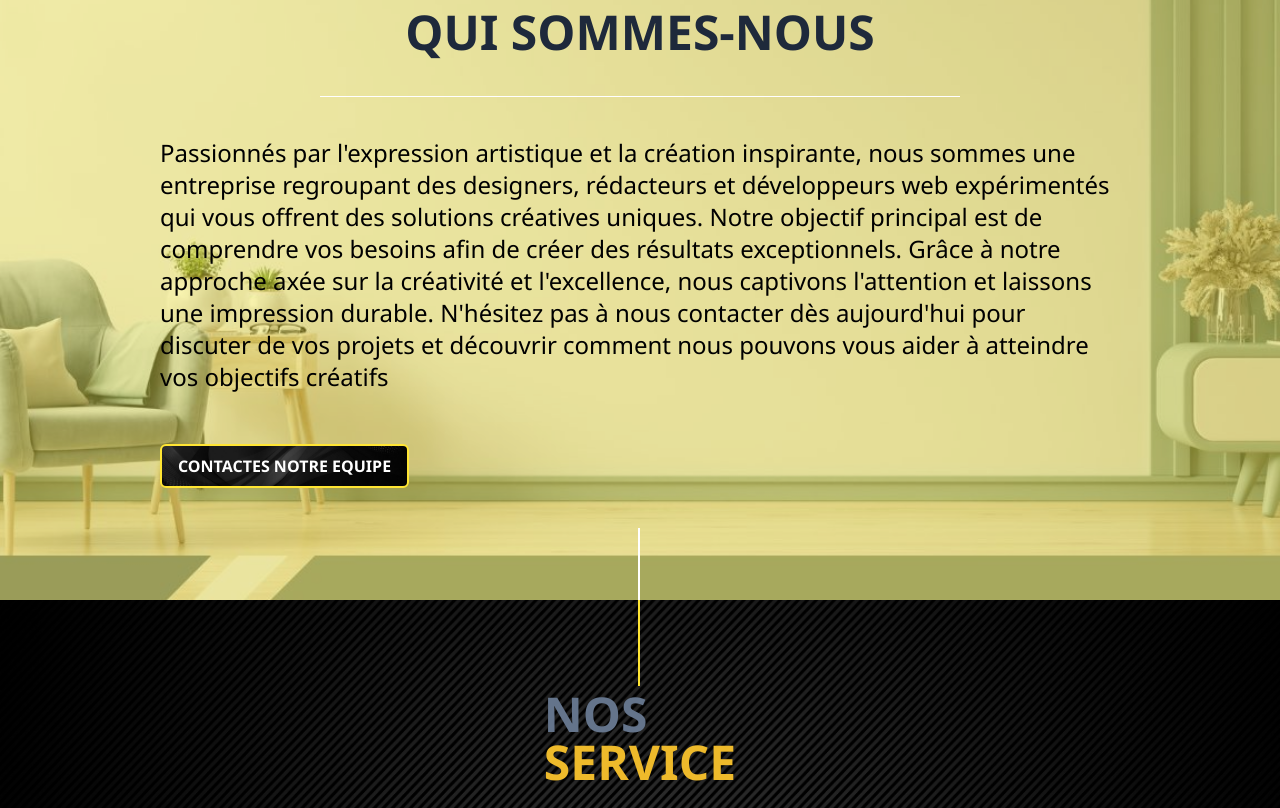
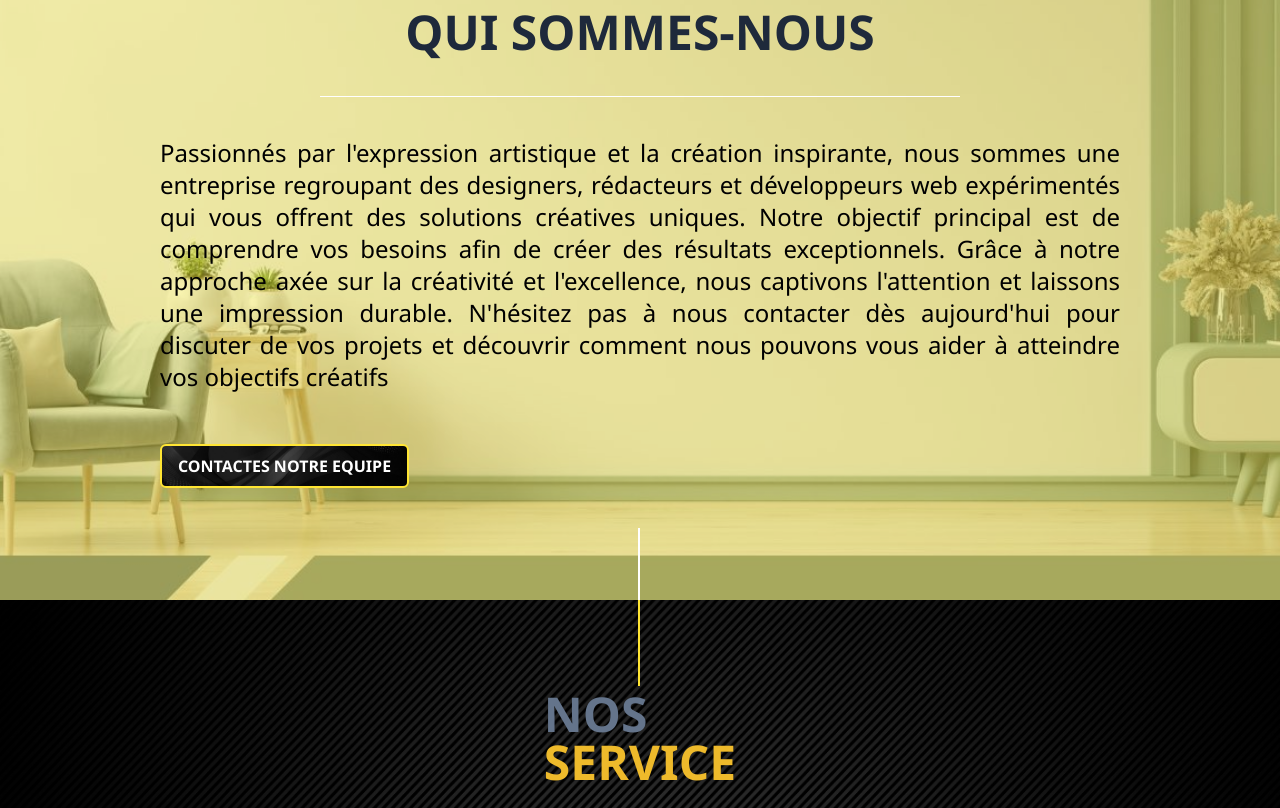
Before and after one commit to FabCode67/creativa-poeta-fn, a React (Vite) app: page / in a window 1280 px wide. Shown: the part 1000-1808 px from the top of the page. Built offline with nearby package versions, Linux system fonts and the light colour scheme; no server answers.

Commit message:
justfying

```diff
--- a/src/components/About.tsx
+++ b/src/components/About.tsx
@@ -6,20 +6,20 @@ const About = () => {
     <section id="about" className="about   h-fit min-h-screen  flex flex-col justify-center items-center text-f relative">
       <div className="main_about h-fit  laptop:py-0 desktop:py-0 tablet:py-0 phone:py-0 pb-12 min-h-screen backdrop-blur-xs flex flex-col justify-center items-center text-center relative" style={{ backgroundColor: 'rgba(245, 233, 66,0.4)' }}>
         <div className="laptop:mt-[0%] tablet:mt-[0%] laptop:space-y-10 space-y-5 mt-[0rem]">
-          <div className="flex justify-center flex-col laptop:space-y-10 space-y-5 laptop:w-[50%] w-[90%] tablet:w-[70%] mx-auto">
-            <div className="flex justify-center flex-col laptop:space-y-5 space-x-3">
+          <div className="flex justify-evenly flex-col laptop:space-y-10 space-y-5 laptop:w-[50%] w-[90%] tablet:w-[70%] mx-auto">
+            <div className="flex justify-evenly flex-col laptop:space-y-5 space-x-3">
               {/* <div className="flex justify-center">
                 <h1 className="laptop:text-2xl text-md font-bold text-black mx-0 animate-fade-in  animate-bounce">SALUT</h1>
               </div> */}
-              <div className="flex justify-center">
+              <div className="flex justify-evenly">
                 <h1 className="laptop:text-5xl tablet:text-3xl text-2xl font-bold text-slate-800 mx-0 animate-fade-in animate-bounce underline-offset-6">QUI SOMMES-NOUS </h1>
               </div>
             </div>
-            <div className="flex justify-center mx-auto h-px bg-white animate-bounce w-full">
+            <div className="flex justify-evenly mx-auto h-px bg-white animate-bounce w-full">
             </div>
           </div>
-          <div className="flex justify-center laptop:px-40 px-4">
-            <h1 className="laptop:text-2xl leading-relaxed	 tablet:text-2xl text-slate-80 mx-0 animate-fade-in animate-bounce underline-offset-6 text-left">Passionnés par l'expression artistique et la création inspirante, nous sommes une entreprise regroupant des designers, rédacteurs et développeurs web expérimentés qui vous offrent des solutions créatives uniques. Notre objectif principal est de comprendre vos besoins afin de créer des résultats exceptionnels. Grâce à notre approche axée sur la créativité et l'excellence, nous captivons l'attention et laissons une impression durable. N'hésitez pas à nous contacter dès aujourd'hui pour discuter de vos projets et découvrir comment nous pouvons vous aider à atteindre vos objectifs créatifs</h1>
+          <div className="flex justify-evenly laptop:px-40 px-4">
+            <h1 className="laptop:text-2xl leading-relaxed tablet:text-2xl text-slate-80 mx-0 animate-fade-in animate-bounce underline-offset-6 text- text-justify justify-evenly">Passionnés par l'expression artistique et la création inspirante, nous sommes une entreprise regroupant des designers, rédacteurs et développeurs web expérimentés qui vous offrent des solutions créatives uniques. Notre objectif principal est de comprendre vos besoins afin de créer des résultats exceptionnels. Grâce à notre approche axée sur la créativité et l'excellence, nous captivons l'attention et laissons une impression durable. N'hésitez pas à nous contacter dès aujourd'hui pour discuter de vos projets et découvrir comment nous pouvons vous aider à atteindre vos objectifs créatifs</h1>
           </div>
         </div>
         <div className="very-top laptop:h-[13%] tablet:h-[13%] phone:h-[10%] h-[8%] laptop:w-[10%] w-[35%] absolute laptop:right-20 right-11 top-0 border-r-2 border-neutral-100">
```
